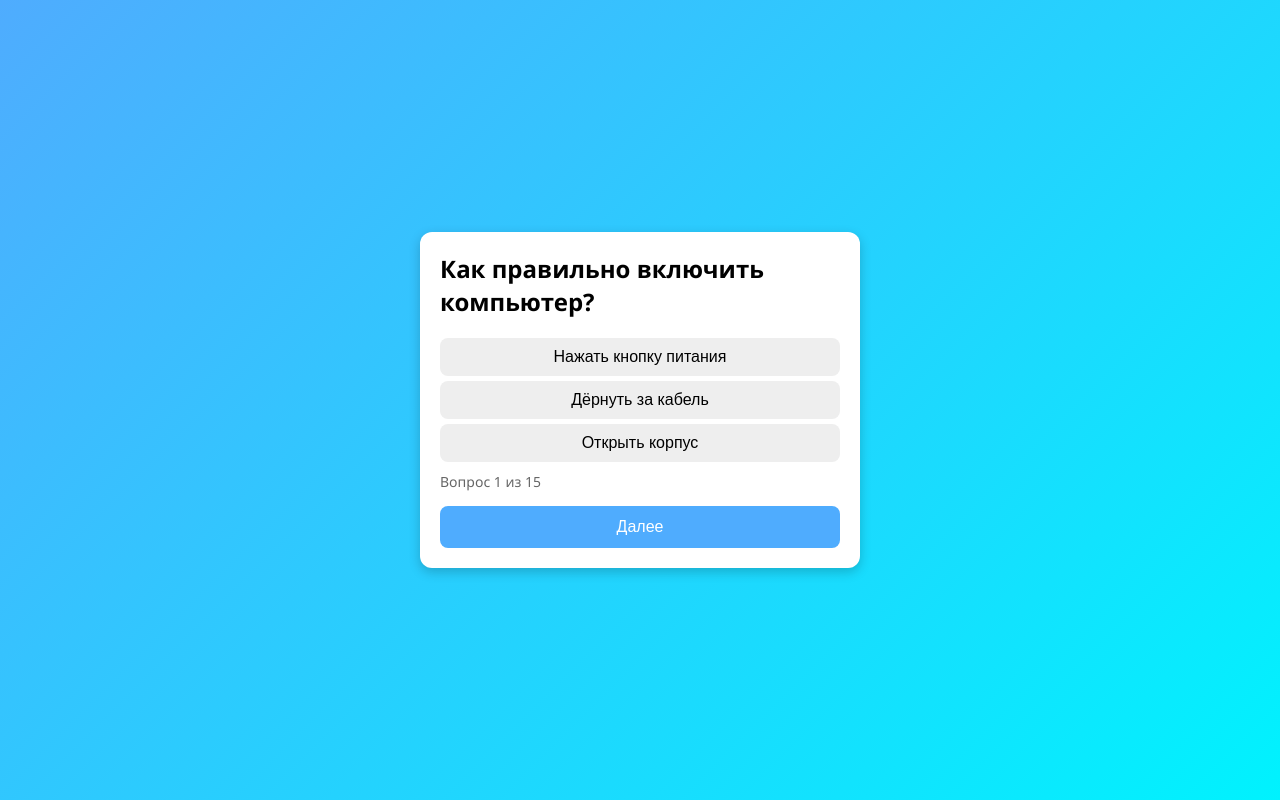
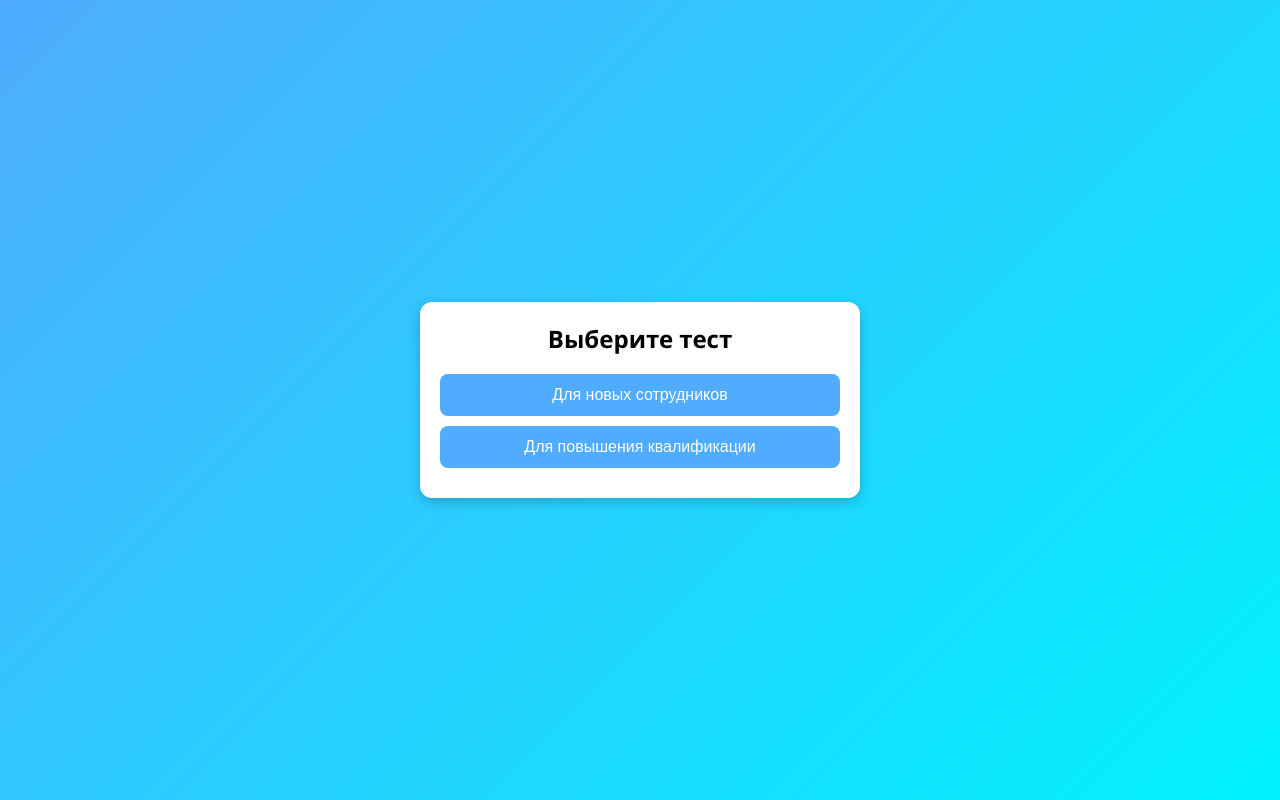
Before and after one commit to matveyyy616/tg-miniapp, a plain HTML site: page index.html in a window 1280 px wide. Drawn offline with Linux system fonts and the light colour scheme.

Commit message:
Update index.html

```diff
--- a/index.html
+++ b/index.html
@@ -3,72 +3,56 @@
 <head>
 <meta charset="UTF-8" />
 <meta name="viewport" content="width=device-width, initial-scale=1.0" />
-<title>Тест для новых сотрудников</title>
+<title>Тесты компьютерного клуба</title>
 <style>
   body {
     font-family: 'Segoe UI', sans-serif;
     background: linear-gradient(135deg, #4facfe, #00f2fe);
-    margin: 0;
-    padding: 0;
-    display: flex;
-    align-items: center;
-    justify-content: center;
+    margin: 0; padding: 0;
+    display: flex; align-items: center; justify-content: center;
     height: 100vh;
   }
   .card {
-    background: white;
-    padding: 20px;
-    border-radius: 12px;
+    background: white; padding: 20px; border-radius: 12px;
     box-shadow: 0 4px 12px rgba(0,0,0,0.2);
-    max-width: 400px;
-    width: 100%;
+    max-width: 400px; width: 100%;
+    text-align: center;
   }
   h2 { margin-top: 0; }
+  .btn {
+    display: block; width: 100%; margin: 10px 0; padding: 12px;
+    border: none; border-radius: 8px; font-size: 16px;
+    cursor: pointer; background: #4facfe; color: white;
+  }
   .answers button {
-    display: block;
-    width: 100%;
-    margin: 5px 0;
-    padding: 10px;
-    border: none;
-    border-radius: 8px;
-    background: #eee;
-    cursor: pointer;
-    font-size: 16px;
+    display: block; width: 100%; margin: 5px 0; padding: 10px;
+    border: none; border-radius: 8px; background: #eee; cursor: pointer;
   }
-  .answers button.selected {
-    background: #4facfe;
-    color: white;
-  }
-  .progress {
-    margin-top: 10px;
-    font-size: 14px;
-    color: #666;
-  }
-  #nextBtn {
-    margin-top: 15px;
-    width: 100%;
-    padding: 12px;
-    background: #4facfe;
-    color: white;
-    border: none;
-    border-radius: 8px;
-    font-size: 16px;
-    cursor: pointer;
-  }
+  .answers button.selected { background: #4facfe; color: white; }
+  .progress { margin-top: 10px; font-size: 14px; color: #666; }
 </style>
 </head>
 <body>
 
-<div class="card">
+<!-- Экран выбора теста -->
+<div class="card" id="startScreen">
+  <h2>Выберите тест</h2>
+  <button class="btn" onclick="startTest('new')">Для новых сотрудников</button>
+  <button class="btn" onclick="startTest('adv')">Для повышения квалификации</button>
+</div>
+
+<!-- Экран теста -->
+<div class="card" id="quizScreen" style="display:none;">
   <h2 id="question"></h2>
   <div class="answers" id="answers"></div>
   <div class="progress" id="progress"></div>
-  <button id="nextBtn">Далее</button>
+  <button class="btn" id="nextBtn">Далее</button>
 </div>
 
 <script src="https://telegram.org/js/telegram-web-app.js"></script>
 <script>
-const questions = [
+const tests = {
+  new: [
     { q: 'Как правильно включить компьютер?', options: ['Нажать кнопку питания', 'Дёрнуть за кабель', 'Открыть корпус'], correct: 0 },
     { q: 'Что делать, если клиент жалуется на медленный интернет?', options: ['Проверить соединение', 'Игнорировать', 'Выключить свет'], correct: 0 },
     { q: 'Как проверить, подключена ли мышь и клавиатура?', options: ['Проверить кабели', 'Потрясти стол', 'Перезагрузить роутер'], correct: 0 },
@@ -84,48 +68,48 @@ const questions = [
     { q: 'Как проверить, работает ли гарнитура?', options: ['Проверить звук', 'Потрясти её', 'Постучать'], correct: 0 },
     { q: 'Что делать, если клиент жалуется на шум?', options: ['Сделать замечание', 'Игнорировать', 'Включить музыку громче'], correct: 0 },
     { q: 'Как действовать при конфликте между клиентами?', options: ['Разнять конфликт', 'Снимать на телефон', 'Уйти'], correct: 0 }
-];
+  ],
+  adv: [
+    { q: 'Что такое G-Sync?', options: ['Технология синхронизации кадров', 'Видеокарта', 'Монитор'], correct: 0 },
+    { q: 'Какой тип SSD быстрее?', options: ['NVMe', 'SATA', 'HDD'], correct: 0 },
+    { q: 'Что делает функция Overclocking?', options: ['Увеличивает частоту работы', 'Снижает температуру', 'Отключает питание'], correct: 0 },
+    { q: 'Что такое DPI у мыши?', options: ['Чувствительность', 'Размер', 'Вес'], correct: 0 },
+    { q: 'Какой кабель нужен для 144 Гц при 1080p?', options: ['DisplayPort', 'VGA', 'DVI'], correct: 0 },
+    { q: 'Что делает термопаста?', options: ['Отводит тепло', 'Передаёт электричество', 'Увеличивает FPS'], correct: 0 },
+    { q: 'Что такое ping?', options: ['Задержка соединения', 'Скорость загрузки', 'Размер пакета'], correct: 0 },
+    { q: 'Какой блок питания нужен для RTX 3080?', options: ['750W', '300W', '500W'], correct: 0 },
+    { q: 'Что такое refresh rate?', options: ['Частота обновления экрана', 'Скорость интернета', 'Температура процессора'], correct: 0 },
+    { q: 'Какой разъём у современных видеокарт?', options: ['PCI Express', 'AGP', 'ISA'], correct: 0 },
+    { q: 'Что делает функция V-Sync?', options: ['Синхронизирует FPS с монитором', 'Увеличивает яркость', 'Снижает громкость'], correct: 0 },
+    { q: 'Что такое bottleneck в ПК?', options: ['Узкое место в производительности', 'Тип кулера', 'Разъём питания'], correct: 0 },
+    { q: 'Какой формат оперативной памяти используется сейчас?', options: ['DDR4/DDR5', 'SDRAM', 'DDR2'], correct: 0 },
+    { q: 'Что такое Ray Tracing?', options: ['Трассировка лучей', 'Метод охлаждения', 'Тип кабеля'], correct: 0 },
+    { q: 'Что делает функция HDR?', options: ['Улучшает контраст и цвета', 'Увеличивает FPS', 'Снижает задержку'], correct: 0 }
+  ]
+};
 
+let currentTest = [];
 let current = 0;
 let score = 0;
 let selected = null;
 
+const startScreen = document.getElementById('startScreen');
+const quizScreen = document.getElementById('quizScreen');
 const qEl = document.getElementById('question');
 const aEl = document.getElementById('answers');
 const pEl = document.getElementById('progress');
 const nextBtn = document.getElementById('nextBtn');
 
+function startTest(type) {
+  currentTest = tests[type];
+  current = 0; score = 0; selected = null;
+  startScreen.style.display = 'none';
+  quizScreen.style.display = 'block';
+  loadQuestion();
+}
+
 function loadQuestion() {
-  const q = questions[current];
+  const q = currentTest[current];
   qEl.textContent = q.q;
   aEl.innerHTML = '';
-  q.options.forEach((opt, i) => {
-    const btn = document.createElement('button');
-    btn.textContent = opt;
-    btn.onclick = () => {
-      document.querySelectorAll('.answers button').forEach(b => b.classList.remove('selected'));
-      btn.classList.add('selected');
-      selected = i;
-    };
-    aEl.appendChild(btn);
-  });
-  pEl.textContent = `Вопрос ${current+1} из ${questions.length}`;
-}
-
-nextBtn.onclick = () => {
-  if (selected === null) return alert('Выберите ответ!');
-  if (selected === questions[current].correct) score++;
-  selected = null;
-  current++;
-  if (current < questions.length) {
-    loadQuestion();
-  } else {
-    Telegram.WebApp.sendData(JSON.stringify({ testType: 'new_user', score, total: questions.length }));
-  }
-};
-
-loadQuestion();
-</script>
-
-</body>
-</html>
+  q
```
Lines whose indentation alone changed are shown as unchanged.
